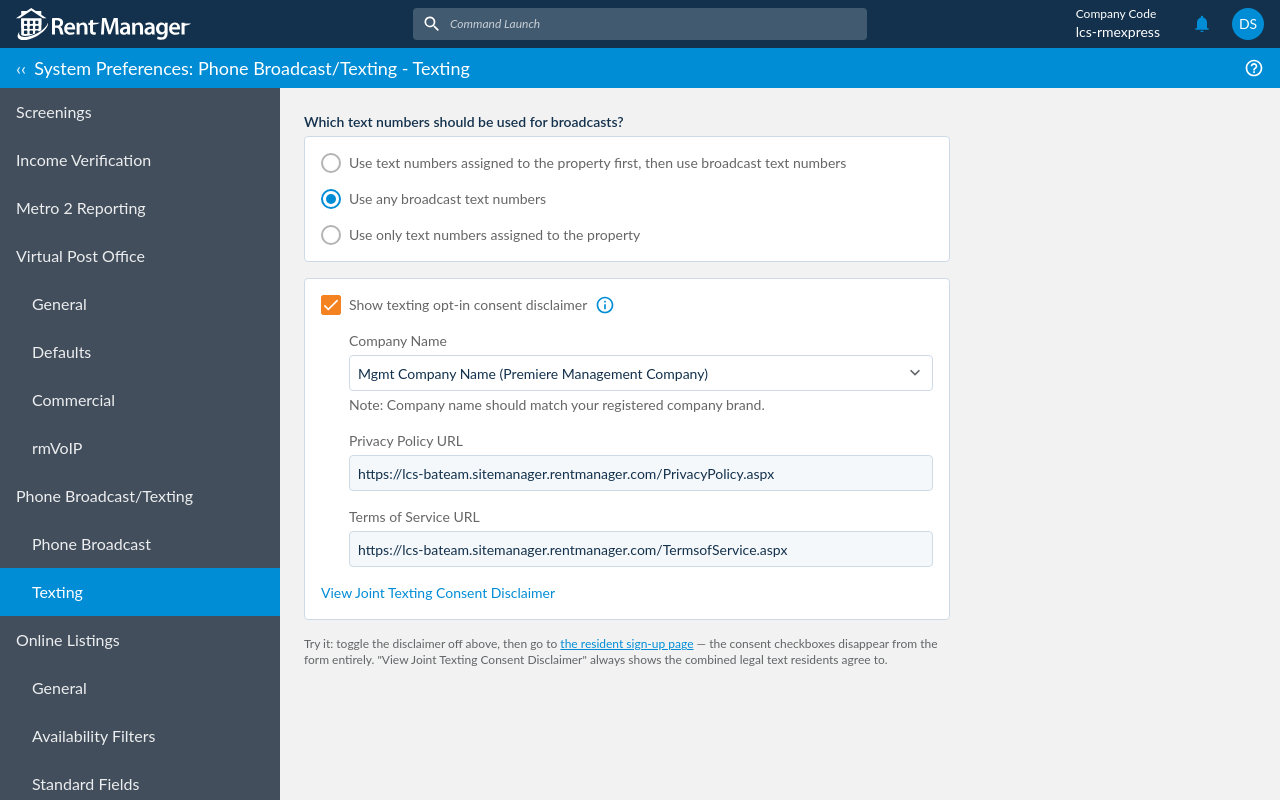
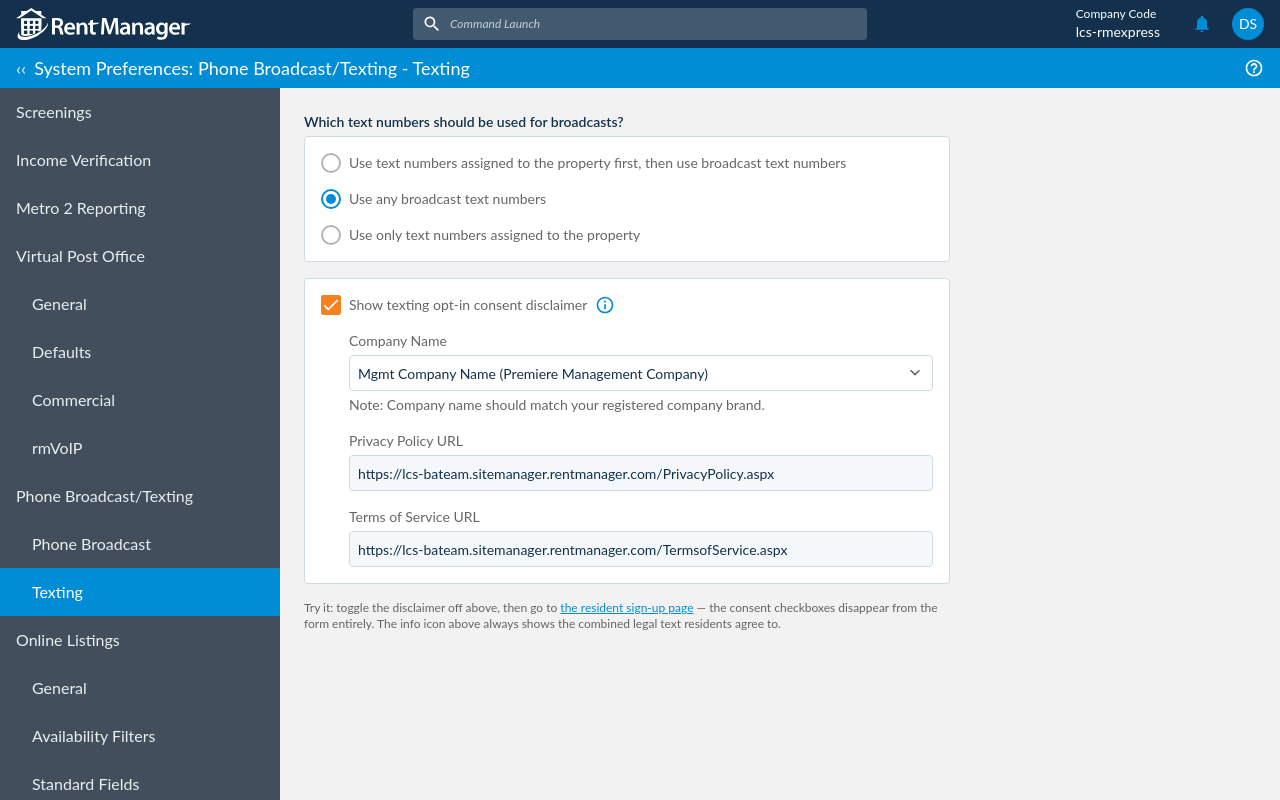
Before and after one commit to sydney-holzbach/Marketing-Texting-Opt-In-Flow, a React (Vite) app: page /admin/texting in a window 1280 px wide. Built offline with nearby package versions, Linux system fonts and the light colour scheme.

Commit message:
Remove the View Joint Texting Consent Disclaimer text link
The info icon next to the disclaimer checkbox already opens the same
overlay, making this link redundant. Updated the "Try it" copy to
point at the info icon instead.

```diff
--- a/src/pages/AdminTextingPreferences.jsx
+++ b/src/pages/AdminTextingPreferences.jsx
@@ -91,10 +91,6 @@
               />
             </div>
           </div>
-
-          <button onClick={() => setShowDisclaimer(true)} className="text-sm text-[#008dd5] text-left hover:underline">
-            View Joint Texting Consent Disclaimer
-          </button>
         </div>
 
         <p className="text-xs text-[#616466] max-w-[646px]">
@@ -102,8 +98,8 @@
           <Link to="/signup" className="text-[#008dd5] underline">
             the resident sign-up page
           </Link>{' '}
-          — the consent checkboxes disappear from the form entirely. "View Joint Texting Consent Disclaimer" always
-          shows the combined legal text residents agree to.
+          — the consent checkboxes disappear from the form entirely. The info icon above always shows the combined
+          legal text residents agree to.
         </p>
       </div>
 
```
